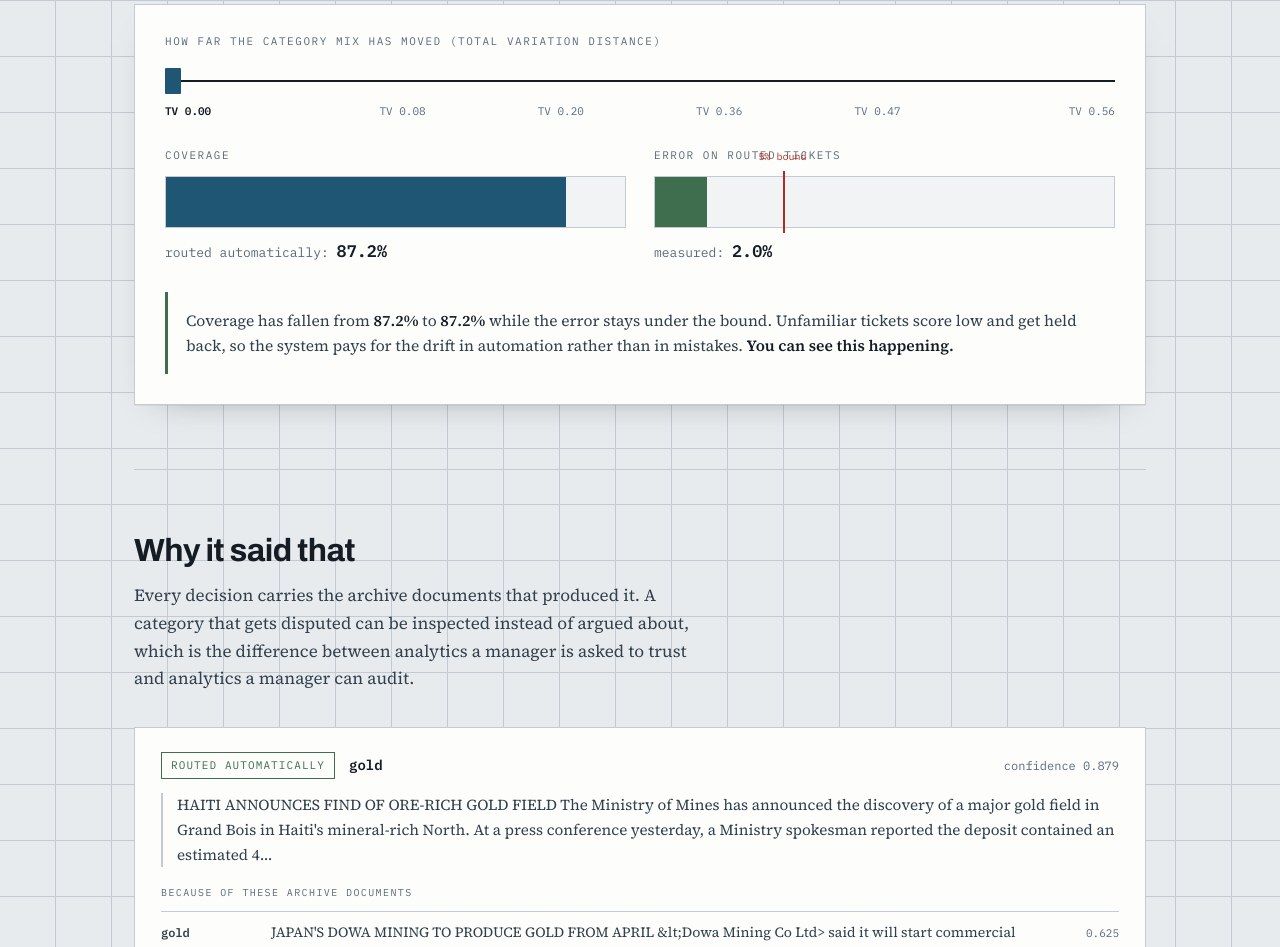
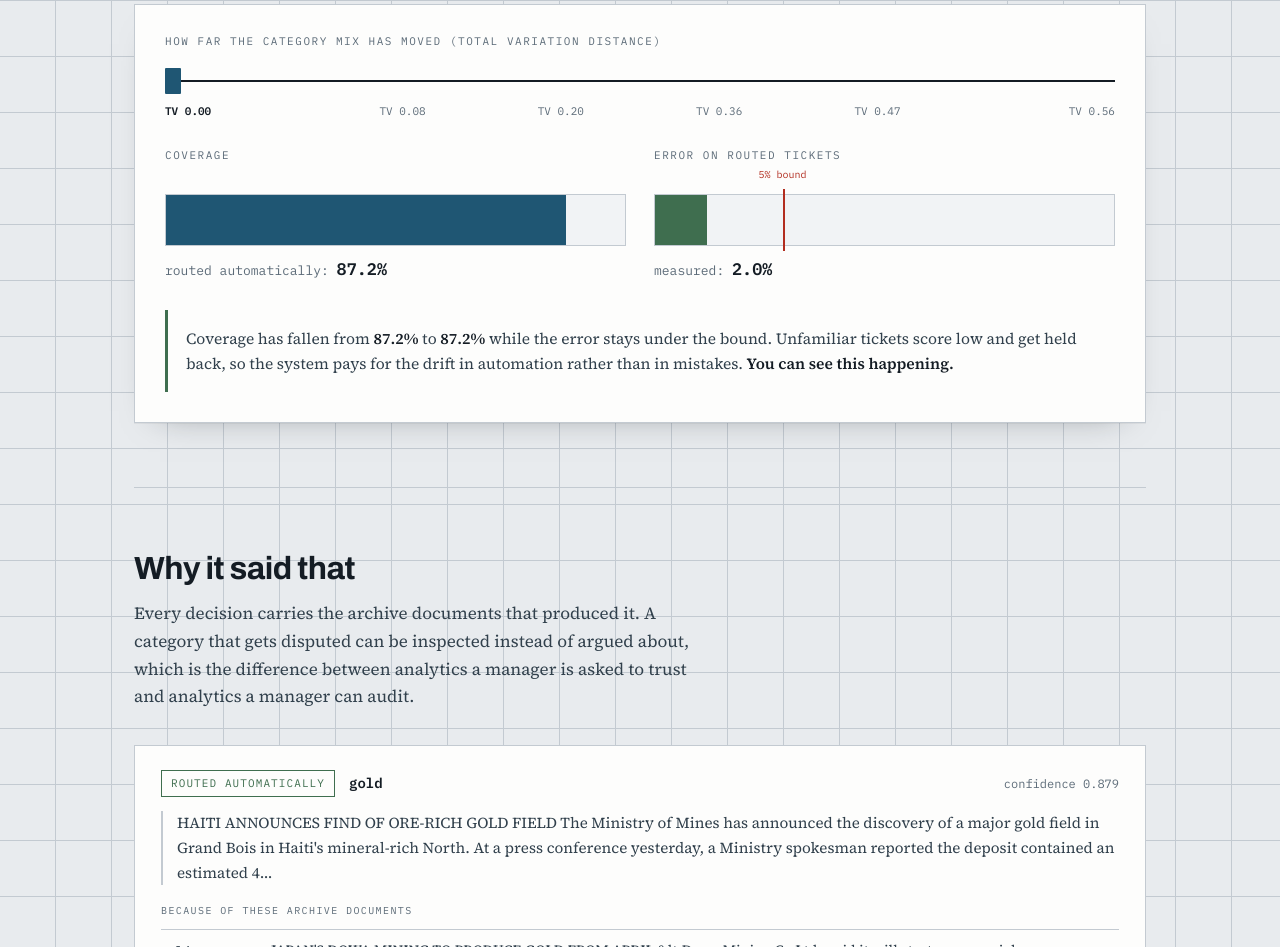
Before and after one commit to thomas2143/TechDrive, a plain HTML site: page web/index.html in a window 1280 px wide. Shown: the part 2295-3242 px from the top of the page. Drawn offline with Linux system fonts and the light colour scheme.

Commit message:
Update index.html

```diff
--- a/web/index.html
+++ b/web/index.html
@@ -128,13 +128,13 @@ input[type=range]:active::-webkit-slider-thumb{transform:scaleY(1.12)}
 .switch button:focus-visible{outline:2px solid var(--instrument);outline-offset:2px}
 
 .gauges{display:grid;grid-template-columns:1fr 1fr;gap:28px;margin-top:26px}
-.gauge .metric-label{margin-bottom:12px}
+.gauge .metric-label{margin-bottom:30px}
 .bar{position:relative;height:52px;background:var(--panel-sunk);border:1px solid var(--rule)}
 .bar-fill{position:absolute;left:0;top:0;bottom:0;background:var(--instrument);transition:width .45s cubic-bezier(.2,.7,.3,1)}
 .bar-fill.error{background:var(--hold)}
 .bar-fill.error.over{background:var(--bound)}
 .bound-line{position:absolute;top:-6px;bottom:-6px;width:2px;background:var(--bound)}
-.bound-tag{position:absolute;top:-22px;transform:translateX(-50%);font-family:var(--data);font-size:10px;color:var(--bound);white-space:nowrap}
+.bound-tag{position:absolute;top:-19px;left:0;transform:translateX(-50%);font-family:var(--data);font-size:10px;line-height:1;color:var(--bound);white-space:nowrap}
 .gauge-read{font-family:var(--data);font-size:13px;color:var(--muted);margin-top:10px}
 .gauge-read b{color:var(--ink);font-weight:600;font-size:1.05rem}
 .drift-verdict{
```
